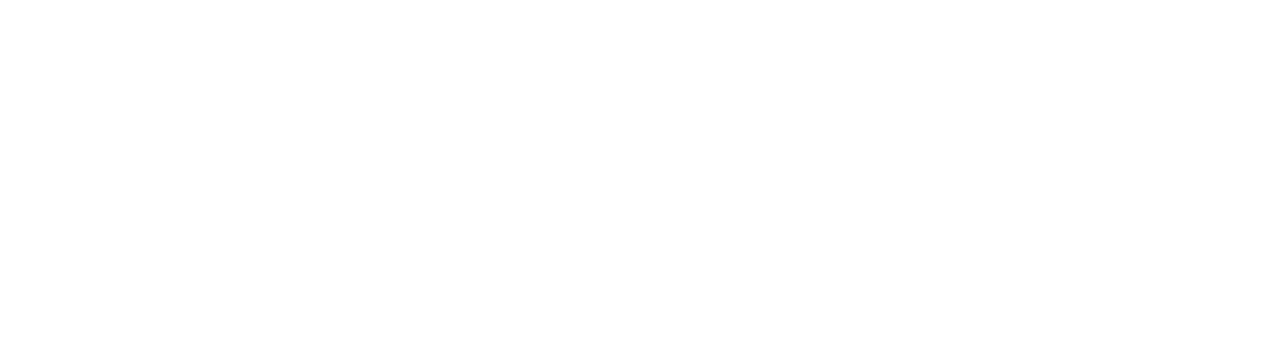
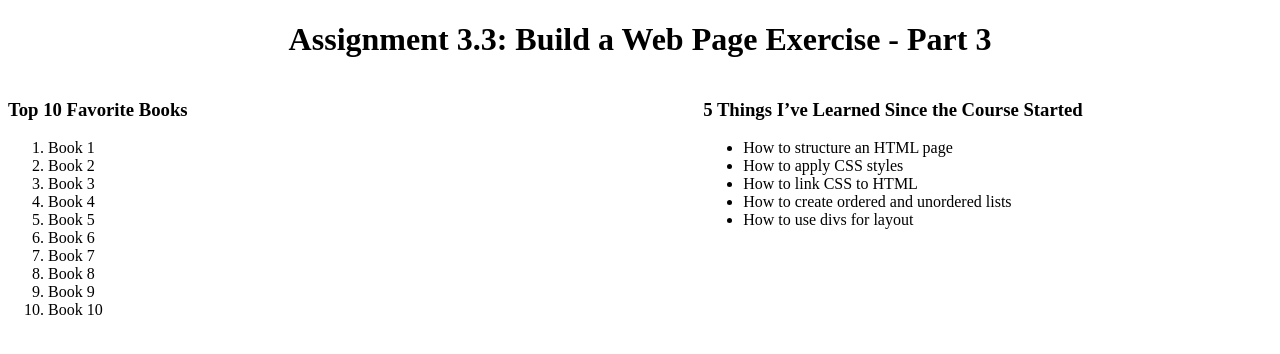
Before and after one commit to AuroraC25/csd-340, a plain HTML site: page module-3/crippen_mod3_3.html in a window 1280 px wide. Drawn offline with Linux system fonts and the light colour scheme.

Commit message:
update mod3_3

```diff
--- a/module-3/crippen_mod3_3.css
+++ b/module-3/crippen_mod3_3.css
@@ -0,0 +1,40 @@
+/* The h1 title must be centered on the page  */
+h1
+{
+    text-align: center;
+}
+
+/* The h1 title must be centered on the page
+The side-by-side divs must have a width of 45%
+Set the width of the last div to 100%
+Give the last div a margin-top of 60%
+Set the weight of the h3 tags to 500
+Set the weight of the lists to 300
+Apply a 1px solid red border with a 15px border-radius to the ordered list and its' title.
+Give the ordered list a padding of 10px (the numbers will need to be inside the border; research list-style and list-style-position)
+Apply 1 px dashed red border with a 15px border-radius to the unordered list and its' title.
+Give the unordered list a padding of 10px and change the bullet points to upper-roman (research list-style and list-style-position)
+Add :hover to the links and show the underlines when a cursor hovers over the links
+Give the bottom div a css value of float right and a margin-bottom of 20px
+ */
+
+
+ /* Flexbox for side-by-side layout */
+.flex-container {
+    display: flex;
+    justify-content: space-between; /* adds spacing between left and right */
+    align-items: flex-start; /* align tops */
+    margin-top: 20px;
+}
+
+.left, .right {
+    width: 45%;
+}
+
+/* Bottom div full width + spacing */
+.bottom {
+    width: 100%;
+    margin-top: 60%;
+    float: right;
+    margin-bottom: 20px;
+}
--- a/module-3/crippen_mod3_3.html
+++ b/module-3/crippen_mod3_3.html
@@ -1,9 +1,9 @@
 <!DOCTYPE html>
 <html lang="en">
 <head>
-<!-- Aurora Crippen Module 3.2 Assignment -->
+<!-- Aurora Crippen Module 3.3 Assignment -->
 
-    <title>Aurora Crippen's CSD 340 Landing Page</title>
+    <title>CSD 340 Web Development with HTML and CSS</title>
 
 	<link rel="stylesheet" href="crippen_mod3_3.css">
 
@@ -12,9 +12,77 @@
 <body>
 	<div id="container">
 
+	<!-- Add an h1 tag and give it a text value of “Assignment 3.3: Build a Web Page Exercise - Part 3” -->
+	<h1>Assignment 3.3: Build a Web Page Exercise - Part 3</h1>
+
+	</div>
+
+	<!-- On a new line create two side-by-side divs-->
+        <div class="flex-container">
+            <!-- Left Div -->
+            <div class="left">
+                <h3>Top 10 Favorite Books</h3>
+                <ol>
+                    <li>Book 1</li>
+                    <li>Book 2</li>
+                    <li>Book 3</li>
+                    <li>Book 4</li>
+                    <li>Book 5</li>
+                    <li>Book 6</li>
+                    <li>Book 7</li>
+                    <li>Book 8</li>
+                    <li>Book 9</li>
+                    <li>Book 10</li>
+                </ol>
+            </div>
+
+            <!-- Right Div -->
+            <div class="right">
+                <h3>5 Things I’ve Learned Since the Course Started</h3>
+                <ul>
+                    <li>How to structure an HTML page</li>
+                    <li>How to apply CSS styles</li>
+                    <li>How to link CSS to HTML</li>
+                    <li>How to create ordered and unordered lists</li>
+                    <li>How to use divs for layout</li>
+                </ul>
+            </div>
+        </div>
+
+	<!--Give each div a width of 45%-->
 
 
-	</div>
+	<!--Left div
+	Add an h3 tag to the left div with a text value of “Top 10 Favorite Books-->
+
+
+	<!--On a new line, make a top ten list of your favorite books using an ordered list-->
+
+
+	<!--Right div
+	Add an h3 tag to the right div with a text value of “5 Things I’ve Learned Since the Course Started”-->
+
+
+	<!--On a new line, list five things you’ve learned since the course started using an unordered list-->
+
+
+	<!--Underneath the side-by-side divs add a new div with a width of 100%-->
+
+
+	<!--Give this div a margin-top of 60%-->
+
+
+	<!--Last div
+	Add a link back to your landing/portal page-->
+
+
+	<!--When a user selects this link, they should be navigated back to the index page. This link should be floated to the right.
+	same directory = "sam.html"
+	subdirectory = "mod4/sam.html"
+	parent directory = "../sam.html"-->
+
+
+
 </body>
 
 </html>
```
